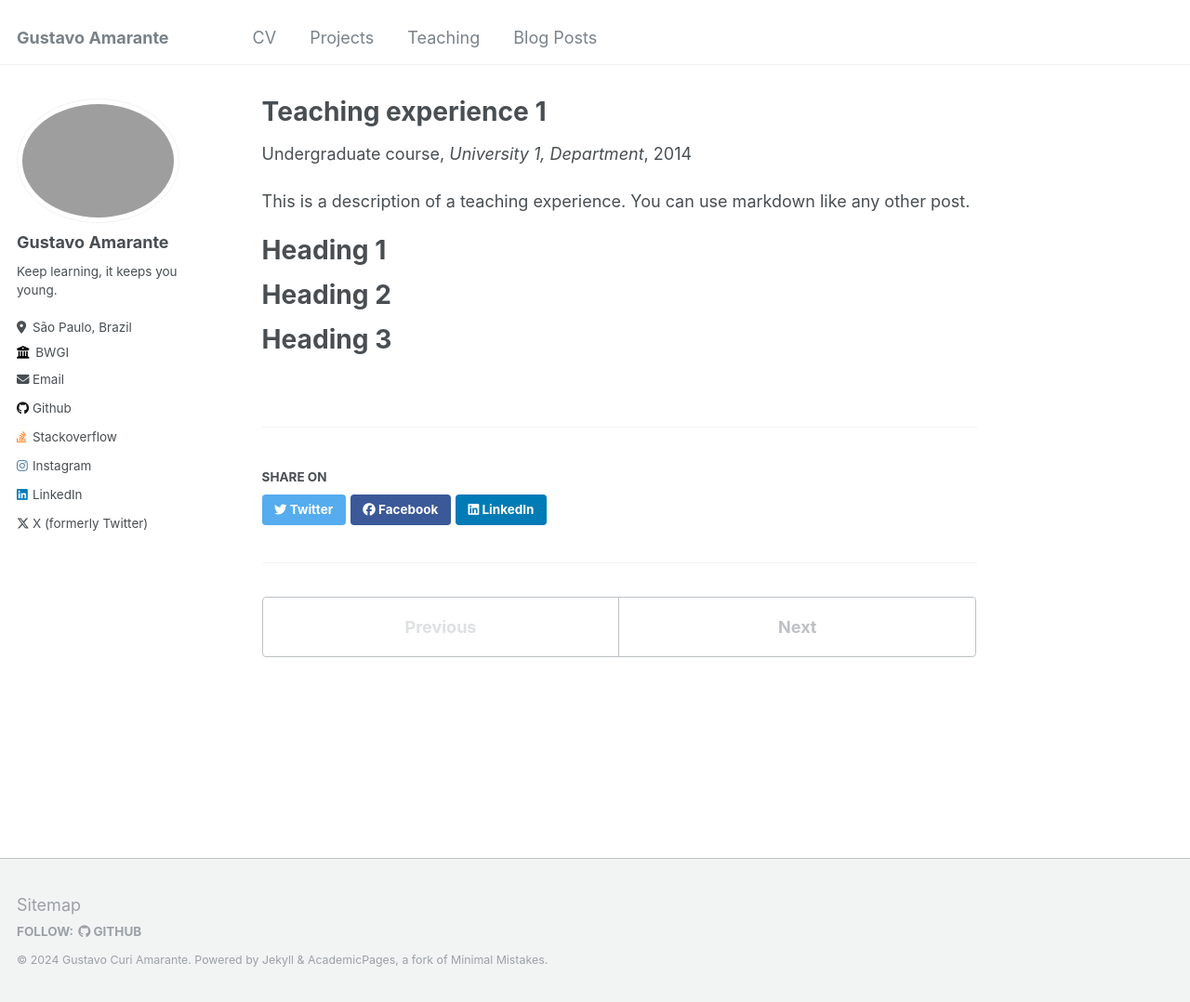
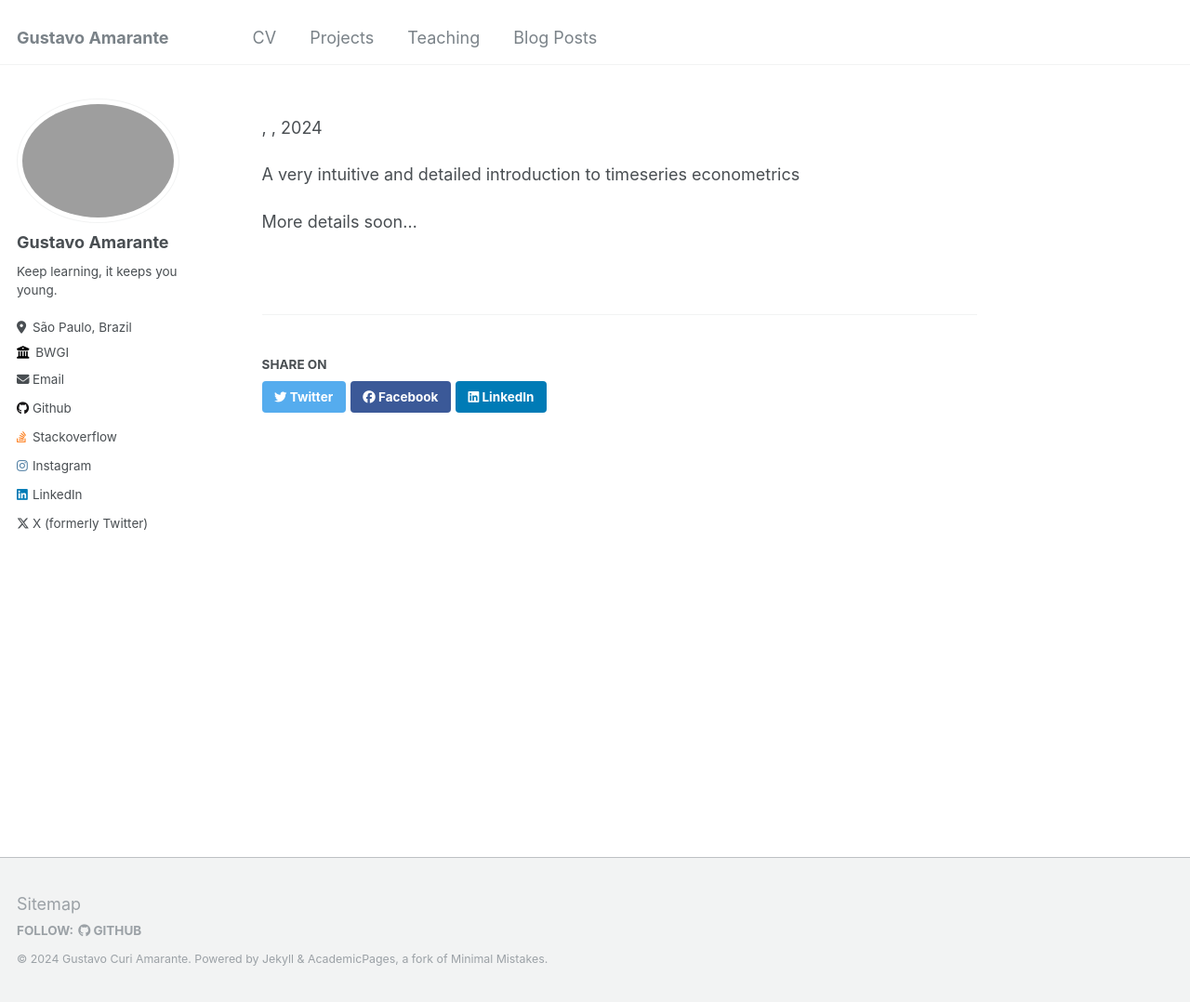
Before and after one commit to gusamarante/gusamarante, a Jekyll site: the page built from _teaching/2014-spring-teaching-1.md, in a window 1280 px wide and 1078 px high. Shown: the whole window at 93% size. Built offline with Jekyll 4.4.1, drawn with Linux system fonts in a browser that asks for light colours.

Commit message:
Update teaching

```diff
--- a/_teaching/2014-spring-teaching-1.md
+++ b/_teaching/2014-spring-teaching-1.md
@@ -1,20 +1,13 @@
 ---
-title: "Teaching experience 1"
+title: "Introduction to Timeseries Econometrics"
 collection: teaching
-type: "Undergraduate course"
-permalink: /teaching/2014-spring-teaching-1
-venue: "University 1, Department"
-date: 2014-01-01
-location: "City, Country"
+type: ""  # Undergraduate course, for example
+permalink: /teaching/timeseries-econometrics
+venue: "",  # University 1, Department
+date: 2016-01-01
+location: "São Paulo, Brazil"
 ---
 
-This is a description of a teaching experience. You can use markdown like any other post.
+A very intuitive and detailed introduction to timeseries econometrics
 
-Heading 1
-======
-
-Heading 2
-======
-
-Heading 3
-======
+More details soon...
```
Also changed, not shown: _teaching/2015-spring-teaching-2.md (deleted, +0 -20 lines).
